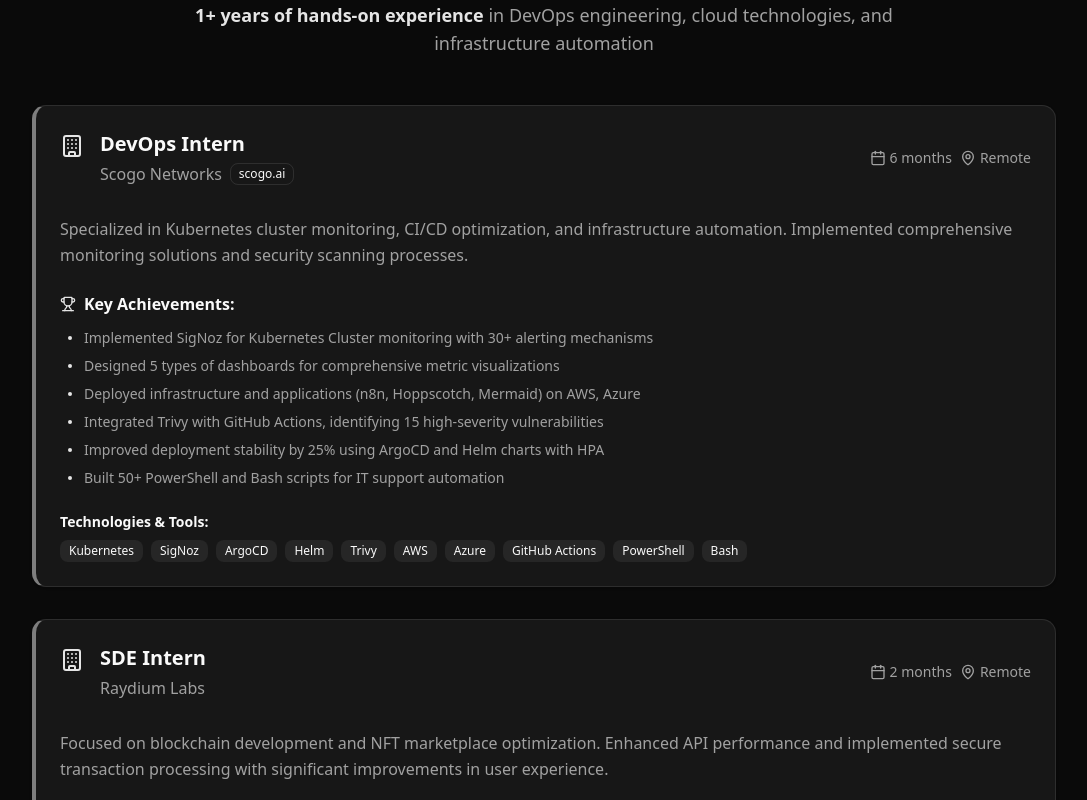
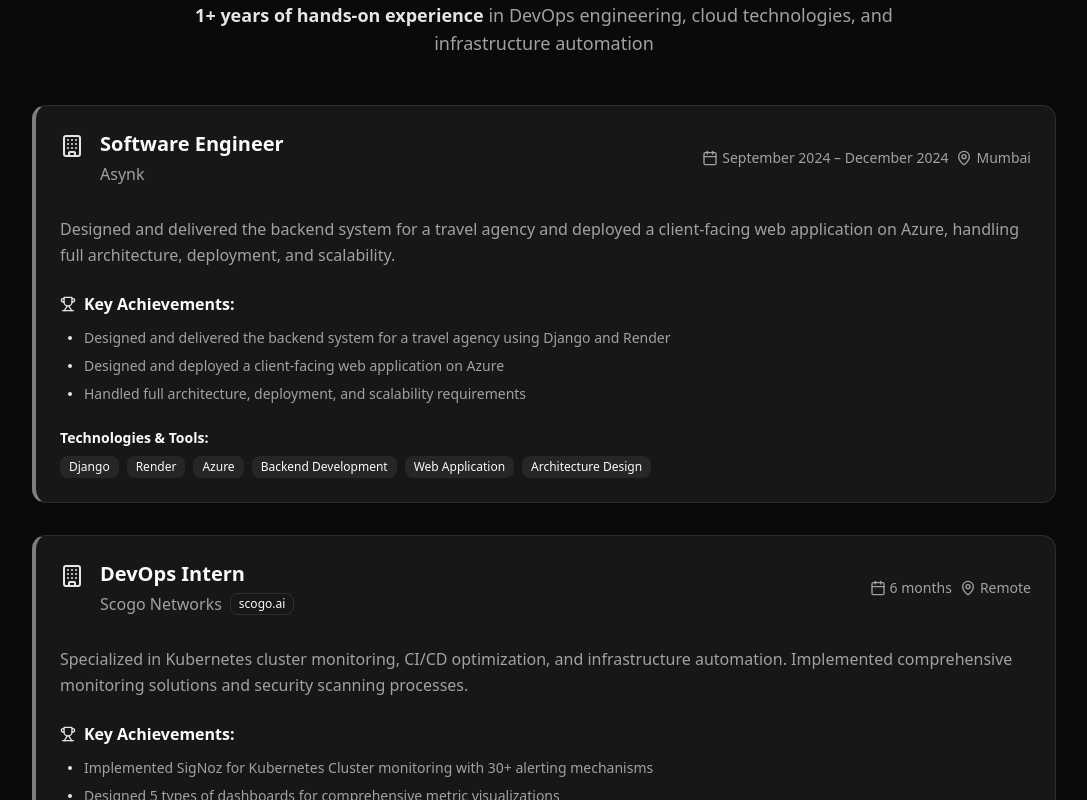
Before and after one commit to yashbhangale/yashbhangale.github.io, a Next.js app: page / in a window 1280 px wide. Shown: the part 8120-8920 px from the top of the page, without its empty margins (96-1183 px from the left). Built offline with nearby package versions, Linux system fonts and the light colour scheme.

Commit message:
exp added

```diff
--- a/src/components/portfolio/Experience.tsx
+++ b/src/components/portfolio/Experience.tsx
@@ -3,6 +3,20 @@ import { Badge } from "@/components/ui/badge";
 import { CalendarIcon, BuildingIcon, GraduationCapIcon, MapPinIcon, TrophyIcon } from "lucide-react";
 
 const workExperience = [
+  {
+    company: "Asynk",
+    position: "Software Engineer",
+    period: "September 2024 – December 2024",
+    location: "Mumbai",
+    description: "Designed and delivered the backend system for a travel agency and deployed a client-facing web application on Azure, handling full architecture, deployment, and scalability.",
+    achievements: [
+      "Designed and delivered the backend system for a travel agency using Django and Render",
+      "Designed and deployed a client-facing web application on Azure",
+      "Handled full architecture, deployment, and scalability requirements"
+    ],
+    technologies: ["Django", "Render", "Azure", "Backend Development", "Web Application", "Architecture Design"],
+    type: "work"
+  },
   {
     company: "Scogo Networks",
     position: "DevOps Intern",
```
